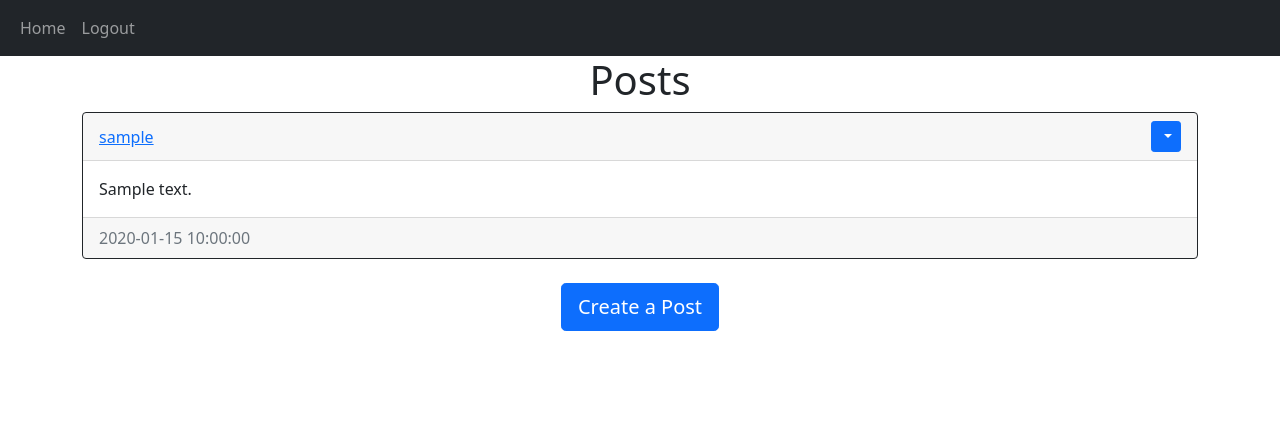
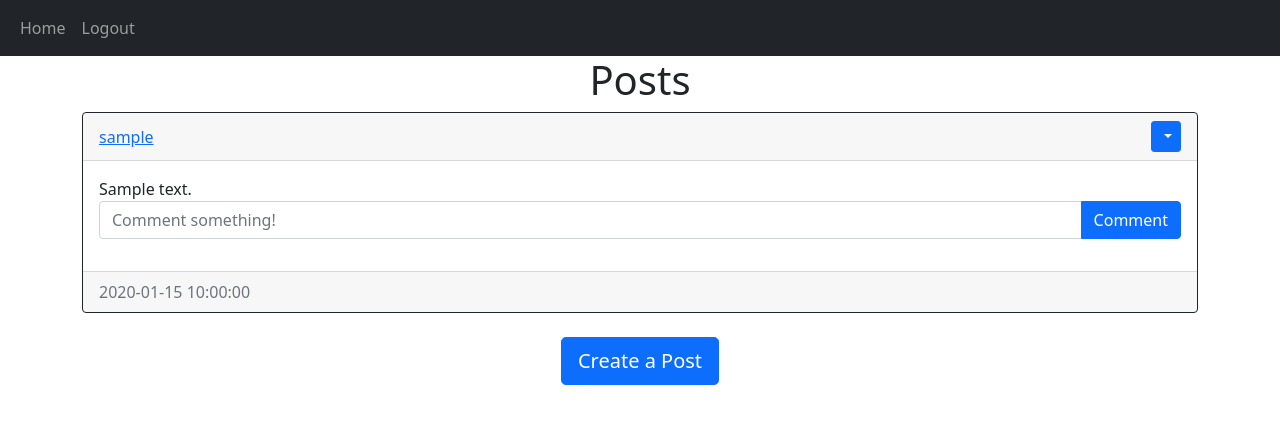
Before and after one commit to PerezChris99/SM-flask, a Flask app: page / in a window 1280 px wide. Shown: the top 424 px of the page. Run offline with Flask 2, Linux system fonts and the light colour scheme; a user stored in the database is signed in; tables that the repository leaves empty hold one stand-in row (values such as "Sample post").

Commit message:
comment button

```diff
--- a/website/templates/posts_div.html
+++ b/website/templates/posts_div.html
@@ -18,6 +18,10 @@
         </div>
         <div class="card-body">
             <div class="card-text">{{post.text}}</div>
+            <form class="input-group mb-3" method="POST" action="/create-comment">
+                <input type="text" id="text" name="text" class="form-control" placeholder="Comment something!"/>
+                <button type="submit" class="btn btn-primary">Comment</button>
+            </form>
         </div>
         <div class="card-footer text-muted">
             {{post.date_created}}
```
